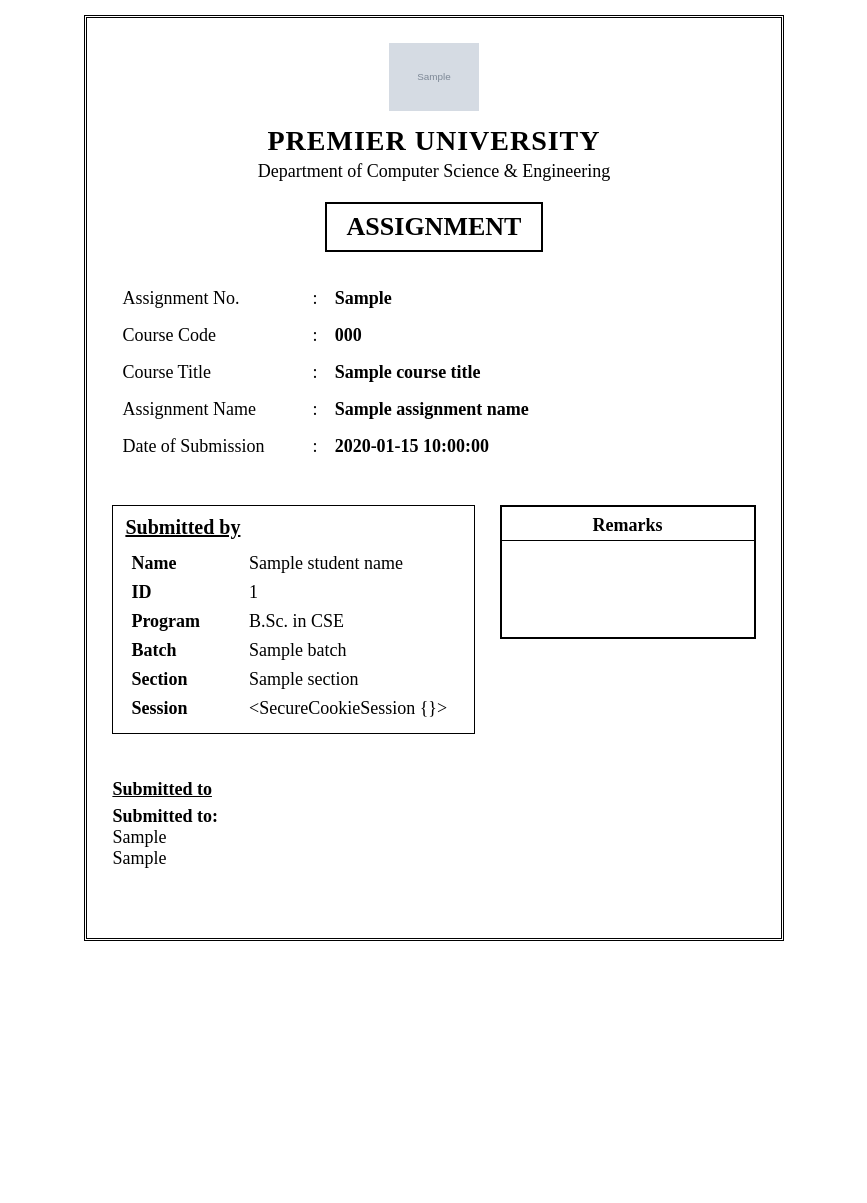
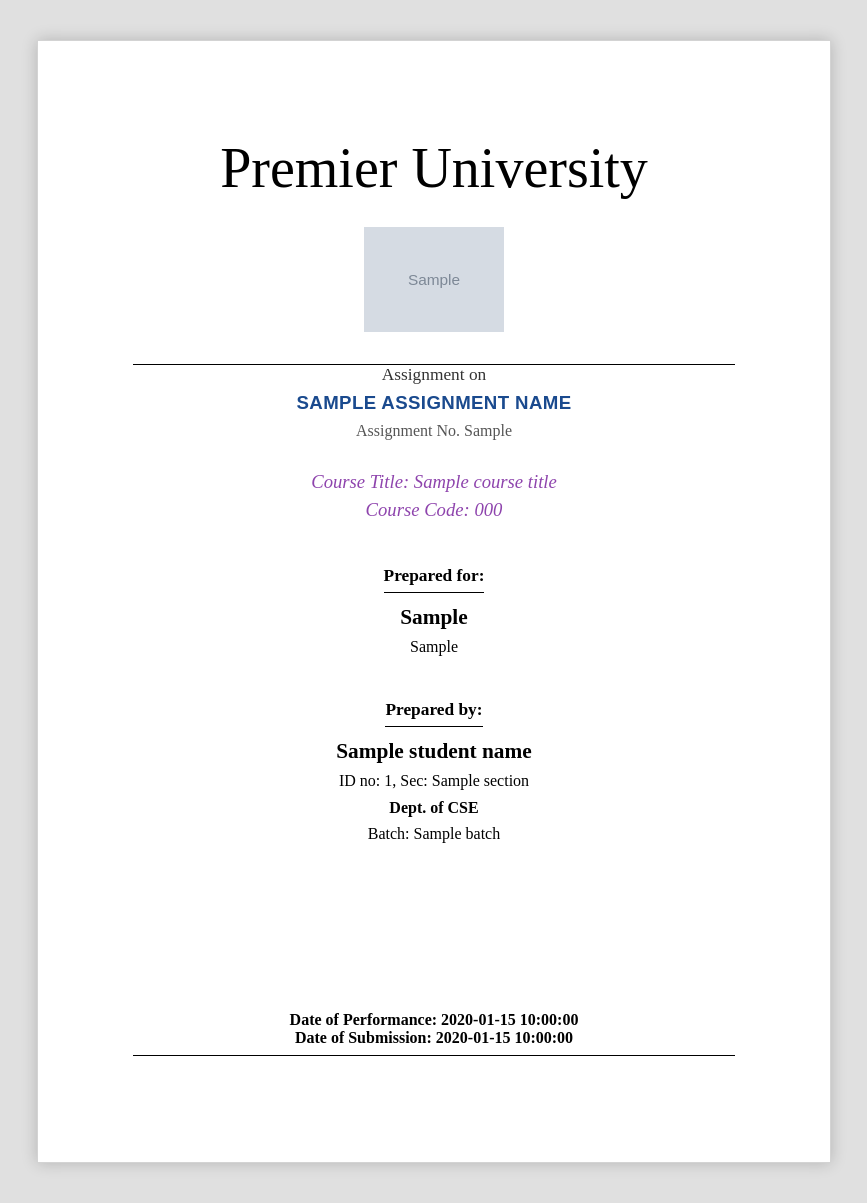
Before and after one commit to Rahexa/assignment-cover-pdf, a Flask app: template templates/cover2.html in a window 1280 px wide. Shown: the whole page, without its empty margins (206-1073 px from the left). Before the commit the page ends 941 px from the top, so only its background shows below. Run offline with Flask 3, Linux system fonts and the light colour scheme; the template is opened without the code that fills it: most values are stand-ins (such as "Sample title", 1, 10 or a date in 2020); grey boxes marked "Sample" are stand-in pictures.

Commit message:
Restore cover2 template design and fix underline spacing

```diff
--- a/templates/cover.html
+++ b/templates/cover.html
@@ -59,6 +59,7 @@
       font-size: 22px;
       font-weight: bold;
       text-decoration: underline;
+      text-underline-offset: 4px;
       margin: 6px 0 28px;
     }
 
@@ -104,6 +105,7 @@
       font-size: 17px;
       font-weight: bold;
       text-decoration: underline;
+      text-underline-offset: 3px;
       margin-bottom: 30px;
     }
 
--- a/templates/cover2.html
+++ b/templates/cover2.html
@@ -1,284 +1,169 @@
 <!DOCTYPE html>
 <html lang="en">
-
 <head>
   <meta charset="UTF-8" />
-  <title>Assignment Cover Page - Template 2</title>
+  <meta name="viewport" content="width=device-width, initial-scale=1.0" />
+  <title>Premier University Assignment Cover - Template 2</title>
   <style>
     @page {
       size: A4;
-      margin: 20mm 15mm;
+      margin: 0;
     }
-
     body {
+      background-color: #e0e0e0;
+      margin: 0;
+      padding: 40px 0;
+      display: flex;
+      justify-content: center;
       font-family: "Times New Roman", Times, serif;
+    }
+    .page {
+      background-color: white;
+      width: 210mm;
+      min-height: 297mm;
+      padding: 25mm;
+      box-shadow: 0 0 15px rgba(0,0,0,0.2);
+      box-sizing: border-box;
+      text-align: center;
+      position: relative;
+      border: 1px solid #d3d3d3;
+    }
+    .uni-name {
+      font-size: 42pt;
+      font-family: "Old English Text MT", "Engravers MT", "Times New Roman", serif;
       margin: 0;
-      padding: 0;
-      background: white;
+      font-weight: normal;
+      line-height: 1.2;
     }
-
-    .container {
-      max-width: 185mm;
+    .logo-box {
+      margin: 24px auto;
+    }
+    .logo-box img {
+      width: 140px;
+      height: auto;
+      display: block;
       margin: 0 auto;
-      border: 3px double #000;
-      padding: 25px 25px 20px;
-      box-sizing: border-box;
-      margin-top: 15px;
-      page-break-inside: avoid;
-      /* Fixed height so bottom border sits lower but with less empty space */
-      height: 245mm;
     }
-
-    .header-block {
-      text-align: center;
-      margin-bottom: 20px;
+    .divider {
+      border-top: 1px solid #000;
+      margin-top: 32px;
+      width: 100%;
     }
-
-    .header-logo {
-      margin-bottom: 10px;
+    .assignment-label {
+      font-size: 13pt;
+      margin: 0 0 6px 0;
+      color: #333;
     }
-
-    .header-logo img {
-      width: 90px;
-      height: auto;
-      object-fit: contain;
-    }
-
-    .university-name {
-      font-size: 28px;
-      font-weight: bold;
-      letter-spacing: 1px;
-    }
-
-    .department-name {
-      font-size: 18px;
-      margin-top: 4px;
-    }
-
-    .title-box {
-      margin: 20px auto 10px;
-      padding: 8px 20px;
-      border: 2px solid #000;
-      display: block;
-      width: fit-content;
-      font-size: 26px;
+    .topic-title {
+      color: #1a4a8e;
+      font-size: 14pt;
+      font-family: Arial, sans-serif;
       font-weight: bold;
       text-transform: uppercase;
+      margin: 0 0 8px 0;
+      line-height: 1.25;
+      letter-spacing: 0.02em;
+    }
+    .assignment-no-line {
+      font-size: 12pt;
+      color: #555;
+      margin: 0 0 28px 0;
+    }
+    .course-info {
+      color: #8e44ad;
+      font-style: italic;
+      font-size: 14pt;
+      line-height: 1.5;
+      margin-bottom: 42px;
+    }
+    .info-container {
+      display: flex;
+      flex-direction: column;
+      gap: 38px;
       text-align: center;
     }
-
-    .assignment-info {
-      margin-top: 28px;
-      margin-bottom: 38px;
-      /* extra space below course details */
-      font-size: 18px;
-      width: 100%;
-      border-collapse: collapse;
-    }
-
-    .assignment-info td.label {
-      width: 30%;
-      padding: 8px 10px;
-      white-space: nowrap;
-    }
-
-    .assignment-info td.colon {
-      width: 3%;
-      text-align: center;
-      padding: 8px 0;
-    }
-
-    .assignment-info td.value {
-      width: 67%;
-      font-weight: bold;
-      padding: 8px 10px;
-    }
-
-    .assignment-name-short {
-      font-size: 18px;
-      line-height: 1.2;
-    }
-
-    .assignment-name-long {
-      font-size: 16px;
-      line-height: 1.2;
-    }
-
-    .assignment-name-very-long {
-      font-size: 14px;
-      line-height: 1.15;
-    }
-
-    .section-wrapper {
-      display: flex;
-      justify-content: space-between;
-      margin-top: 40px;
-      /* a bit more gap after course table */
-      font-size: 18px;
-      gap: 25px;
-      page-break-inside: avoid;
-    }
-
-    .submitted-by-block {
-      flex: 1.2;
-      border: 1px solid #000;
-      padding: 10px 12px;
-    }
-
     .section-title {
-      font-weight: bold;
-      font-size: 20px;
-      text-decoration: underline;
-      margin-bottom: 10px;
-    }
-
-    .info-table {
-      width: 100%;
-      border-collapse: collapse;
-      font-size: 18px;
-    }
-
-    .info-table th,
-    .info-table td {
-      padding: 4px 6px;
-      text-align: left;
-    }
-
-    .info-table th {
-      width: 35%;
-    }
-
-    .remarks-box {
-      flex: 0.9;
-      border: 2px solid #000;
-      height: 130px;
-      position: relative;
-      display: flex;
-      align-items: center;
-      justify-content: center;
-      font-size: 18px;
-      user-select: none;
-    }
-
-    .remarks-text {
-      position: absolute;
-      top: 8px;
-      left: 0;
-      right: 0;
-      text-align: center;
+      font-size: 13pt;
       font-weight: bold;
       border-bottom: 1px solid #000;
-      padding-bottom: 4px;
+      padding-bottom: 6px;
+      margin-bottom: 12px;
+      display: inline-block;
     }
-
-    .submitted-to-block {
-      margin-top: 45px;
-      /* more space after "Submitted by" block */
-      font-size: 18px;
-      page-break-inside: avoid;
-      min-height: 70px;
-      /* keep height consistent whether empty or filled */
+    .person-name {
+      font-size: 16pt;
+      font-weight: bold;
+      margin: 0 0 6px 0;
     }
-
-    .submitted-to-label {
+    .details {
+      font-size: 12pt;
+      margin: 0 0 4px 0;
+      line-height: 1.4;
+    }
+    .footer {
+      position: absolute;
+      bottom: 28mm;
+      left: 25mm;
+      right: 25mm;
+      border-bottom: 1px solid #000;
+      padding-bottom: 8px;
+    }
+    .date {
+      font-size: 12pt;
       font-weight: bold;
-      text-decoration: underline;
-      margin-bottom: 6px;
-      display: inline-block;
+    }
+    .dept-highlight {
+      font-weight: bold;
+    }
+    @media print {
+      body { background: none; padding: 0; }
+      .page { box-shadow: none; border: none; }
     }
   </style>
 </head>
-
 <body>
-  <div class="container">
-    <div class="header-block">
-      <div class="header-logo">
-        <img src="{{ logo_url }}" alt="Premier University Logo" />
+  <div class="page">
+    <h1 class="uni-name">Premier University</h1>
+    <div class="logo-box">
+      <img src="{{ logo_url }}" alt="Premier University Logo" />
+    </div>
+    <div class="divider"></div>
+    <p class="assignment-label">{{ "Lab Report on" if cover_type == "lab" else "Assignment on" }}</p>
+    <h2 class="topic-title">{{ assignment_name }}</h2>
+    {% if assignment_no %}
+    <p class="assignment-no-line">{{ "Lab Report No." if cover_type == "lab" else "Assignment No." }} {{ assignment_no }}</p>
+    {% endif %}
+    <div class="course-info">
+      Course Title: {{ course_title }}<br />
+      Course Code: {{ course_code }}
+    </div>
+    <div class="info-container">
+      <div class="prepared-for">
+        <div class="section-title">Prepared for:</div>
+        {% if submitted_to or submitted_designation %}
+        <div class="person-name">{{ submitted_to }}</div>
+        {% if submitted_designation %}
+        <div class="details">{{ submitted_designation }}</div>
+        {% endif %}
+        {% else %}
+        <div class="details">—</div>
+        {% endif %}
       </div>
-      <div class="university-name">PREMIER UNIVERSITY</div>
-      <div class="department-name">Department of Computer Science &amp; Engineering</div>
-    </div>
-
-    <div class="title-box">
-      {{ "LAB REPORT" if cover_type == "lab" else "ASSIGNMENT" }}
-    </div>
-
-    <table class="assignment-info">
-      <tr>
-        <td class="label">{{ "Lab Report No." if cover_type == "lab" else "Assignment No." }}</td>
-        <td class="colon">:</td>
-        <td class="value">{{ assignment_no }}</td>
-      </tr>
-      <tr>
-        <td class="label">Course Code</td>
-        <td class="colon">:</td>
-        <td class="value">{{ course_code }}</td>
-      </tr>
-      <tr>
-        <td class="label">Course Title</td>
-        <td class="colon">:</td>
-        <td class="value">{{ course_title }}</td>
-      </tr>
-      <tr>
-        <td class="label">{{ "Lab Report Name" if cover_type == "lab" else "Assignment Name" }}</td>
-        <td class="colon">:</td>
-        <td
-          class="value {% if assignment_name|length > 80 %}assignment-name-very-long{% elif assignment_name|length > 45 %}assignment-name-long{% else %}assignment-name-short{% endif %}">
-          {{ assignment_name }}
-        </td>
-      </tr>
-      <tr>
-        <td class="label">Date of Submission</td>
-        <td class="colon">:</td>
-        <td class="value">{{ submission_date }}</td>
-      </tr>
-    </table>
-
-    <div class="section-wrapper">
-      <div class="submitted-by-block">
-        <div class="section-title">Submitted by</div>
-        <table class="info-table">
-          <tr>
-            <th>Name</th>
-            <td>{{ student_name }}</td>
-          </tr>
-          <tr>
-            <th>ID</th>
-            <td>{{ student_id }}</td>
-          </tr>
-          <tr>
-            <th>Program</th>
-            <td>B.Sc. in CSE</td>
-          </tr>
-          <tr>
-            <th>Batch</th>
-            <td>{{ batch }}</td>
-          </tr>
-          <tr>
-            <th>Section</th>
-            <td>{{ section }}</td>
-          </tr>
-          <tr>
-            <th>Session</th>
-            <td>{{ session }}</td>
-          </tr>
-        </table>
-      </div>
-
-      <div class="remarks-box">
-        <div class="remarks-text">Remarks</div>
+      <div class="prepared-by">
+        <div class="section-title">Prepared by:</div>
+        <div class="person-name">{{ student_name }}</div>
+        <div class="details">ID no: {{ student_id }}, Sec: {{ section }}</div>
+        <div class="details dept-highlight">Dept. of CSE</div>
+        {% if batch %}<div class="details">Batch: {{ batch }}</div>{% endif %}
+        {% if session %}<div class="details">Session: {{ session }}</div>{% endif %}
       </div>
     </div>
-
-    <div class="submitted-to-block">
-      <span class="submitted-to-label">Submitted to</span><br />
-      {% if submitted_to or submitted_designation %}
-      <strong>Submitted to:</strong><br />
-      {% if submitted_to %}{{ submitted_to }}<br />{% endif %}
-      {% if submitted_designation %}{{ submitted_designation }}<br />{% endif %}
+    <div class="footer">
+      {% if performance_date %}
+      <span class="date">Date of Performance: {{ performance_date }}</span><br />
       {% endif %}
+      <span class="date">Date of Submission: {{ submission_date }}</span>
     </div>
   </div>
 </body>
-
 </html>
```
Also changed, not shown: 1 other file.
